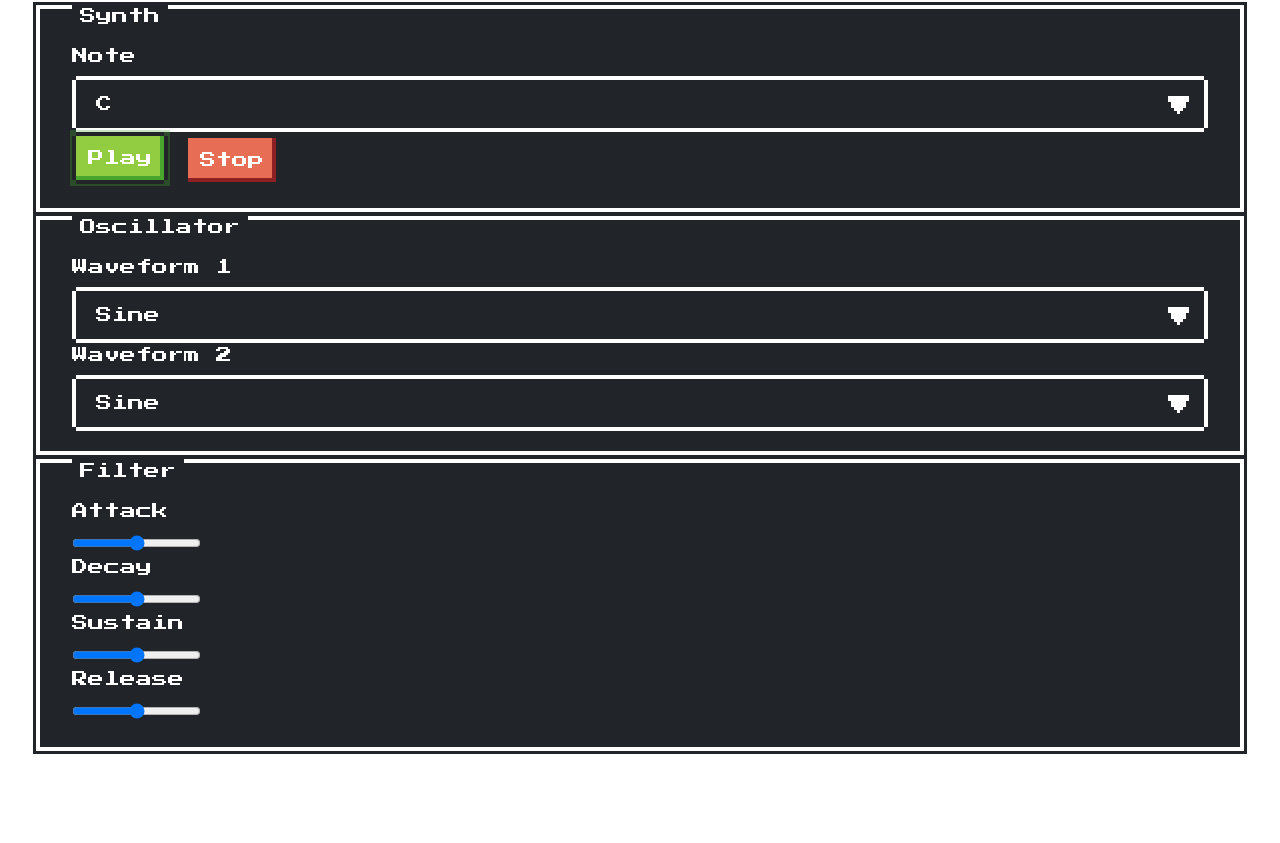
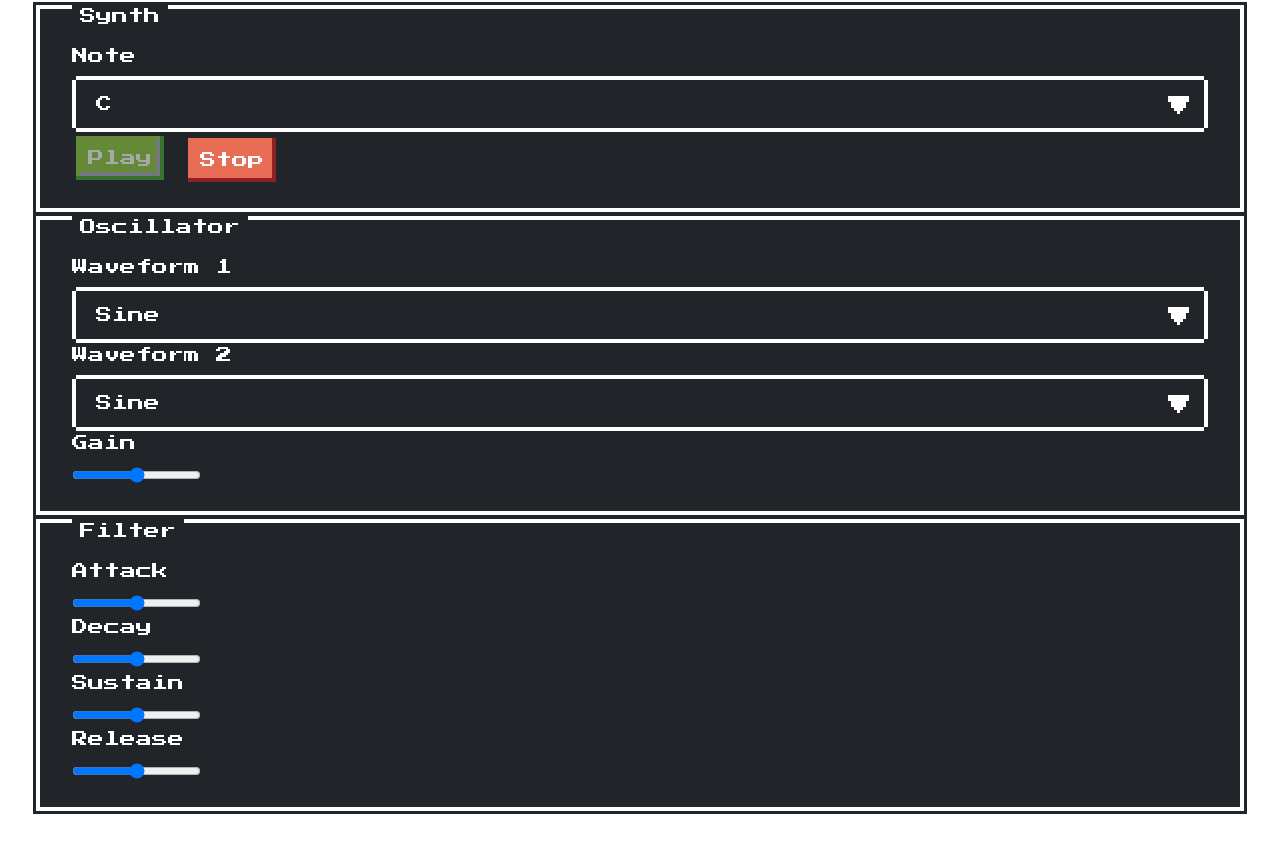
Before and after one commit to dotmh/WebAudioFmSynth, a website built with Vite: page index.html in a window 1280 px wide. Both pictures are taken after a click on the button "Play". Shown: the part 83-926 px from the top of the page. Before the commit the page ends 866 px from the top, so only its background shows below. Built offline with nearby package versions, Linux system fonts and the light colour scheme.

Commit message:
Add gain control and disable play button until stop

```diff
--- a/index.html
+++ b/index.html
@@ -58,6 +58,11 @@
         </select>
       </div>
 
+      <div class="nes-field">
+        <label for="osc-gain">Gain</label>
+        <input type="range" id="osc-gain" min="0" max="10000" value="5000">
+      </div>
+
     </div>
 
     <div class="nes-container with-title is-dark">
--- a/src/main.ts
+++ b/src/main.ts
@@ -1,12 +1,18 @@
 import { synth } from "./synth";
 
 let _stop: (() => void) | null;
+
+const playBtn: HTMLButtonElement | null = document.querySelector('#play');
+const stopBtn: HTMLButtonElement | null = document.querySelector('#stop');
+
+const isDisabled: 'is-disabled' = 'is-disabled';
 
 const play = () => {
 
   const noteEl: HTMLSelectElement | null = document.querySelector('#note');
   const osc1TypeEl: HTMLSelectElement | null = document.querySelector('#wave1');
   const osc2TypeEl: HTMLSelectElement | null = document.querySelector('#wave2');
+  const oscGainEl: HTMLInputElement | null = document.querySelector('#osc-gain')
 
   const filterEls: (HTMLInputElement | null)[] = [
     document.querySelector('#filter-attack'),
@@ -18,21 +24,36 @@ const play = () => {
   const note: number = noteEl ? parseFloat(noteEl.value) : 0;
   const osc1Type = osc1TypeEl ? osc1TypeEl.value as unknown as OscillatorType : 'sine';
   const osc2Type = osc2TypeEl ? osc2TypeEl.value as unknown as OscillatorType : 'sine';
+  const gain: number = oscGainEl ? parseFloat(oscGainEl.value) : 5000;
 
   const filterEnvelope =
     new Float32Array(filterEls?.map((filterEl) => filterEl ? parseFloat(filterEl.value) : 0))
 
-  const {start, stop} = synth({note, osc1Type, osc2Type, filterEnvelope});
+  const {start, stop} = synth({note, osc1Type, osc2Type, filterEnvelope, gain});
   _stop  = stop;
   start();
+
+  if (playBtn) {
+    playBtn.disabled = true;
+    playBtn.classList.add(isDisabled);
+  }
 }
 
 const stop = () => {
   if (_stop) {
     _stop();
     _stop = null;
+    if (playBtn) {
+      playBtn.disabled = false;
+      playBtn.classList.remove(isDisabled)
+    }
   }
 }
 
-document.querySelector('#play')?.addEventListener('click', play);
-document.querySelector('#stop')?.addEventListener('click', stop);
+if (playBtn) {
+  playBtn.addEventListener('click', play)
+}
+
+if (stopBtn) {
+  stopBtn.addEventListener('click', stop);
+}
--- a/src/synth.ts
+++ b/src/synth.ts
@@ -24,7 +24,8 @@ interface SynthConfig {
     note: number,
     osc1Type: OscillatorType,
     osc2Type: OscillatorType,
-    filterEnvelope: Float32Array
+    filterEnvelope: Float32Array,
+    gain: number
 }
 
 const sleep = async (time: number): Promise<void> => new Promise((resolve) => setTimeout(resolve, time));
@@ -69,7 +70,7 @@ const fMOsc = (audioContext: AudioContext, oscOptions: OscOptions): FmOsc => {
 
 export const synth = (config: SynthConfig): {start: () => void, stop: () => void} => {
 
-  const {note, osc1Type, osc2Type, filterEnvelope: envelope} = config;
+  const {note, osc1Type, osc2Type, filterEnvelope: envelope, gain} = config;
 
   const audioContext: AudioContext = new AudioContext();
 
@@ -78,7 +79,7 @@ export const synth = (config: SynthConfig): {start: () => void, stop: () => void
     osc2Type,
     osc1Freq: note,
     osc2Freq: note,
-    gain: 5000
+    gain
   });
 
   const filter = adsrFilter(audioContext, {
```
